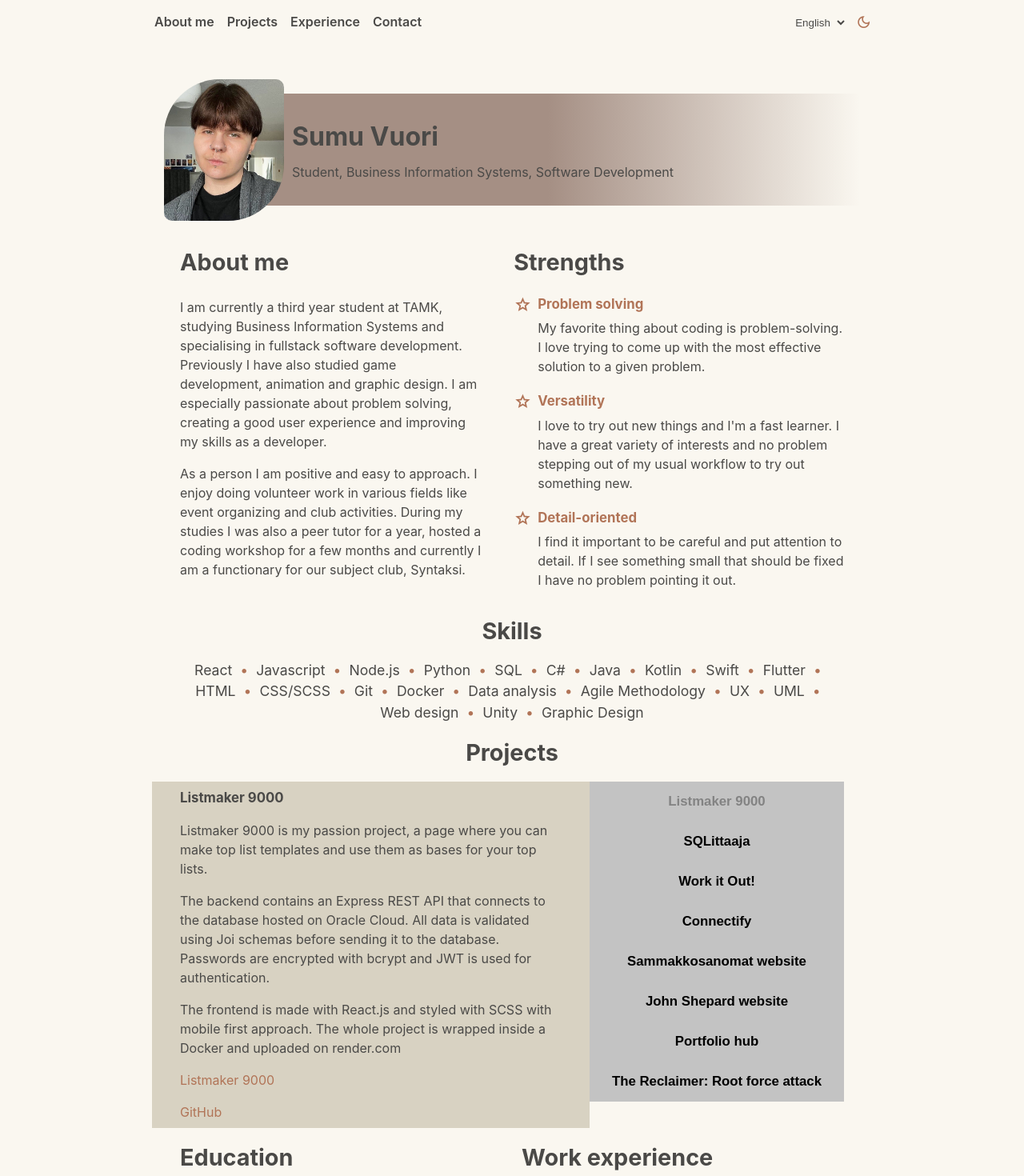
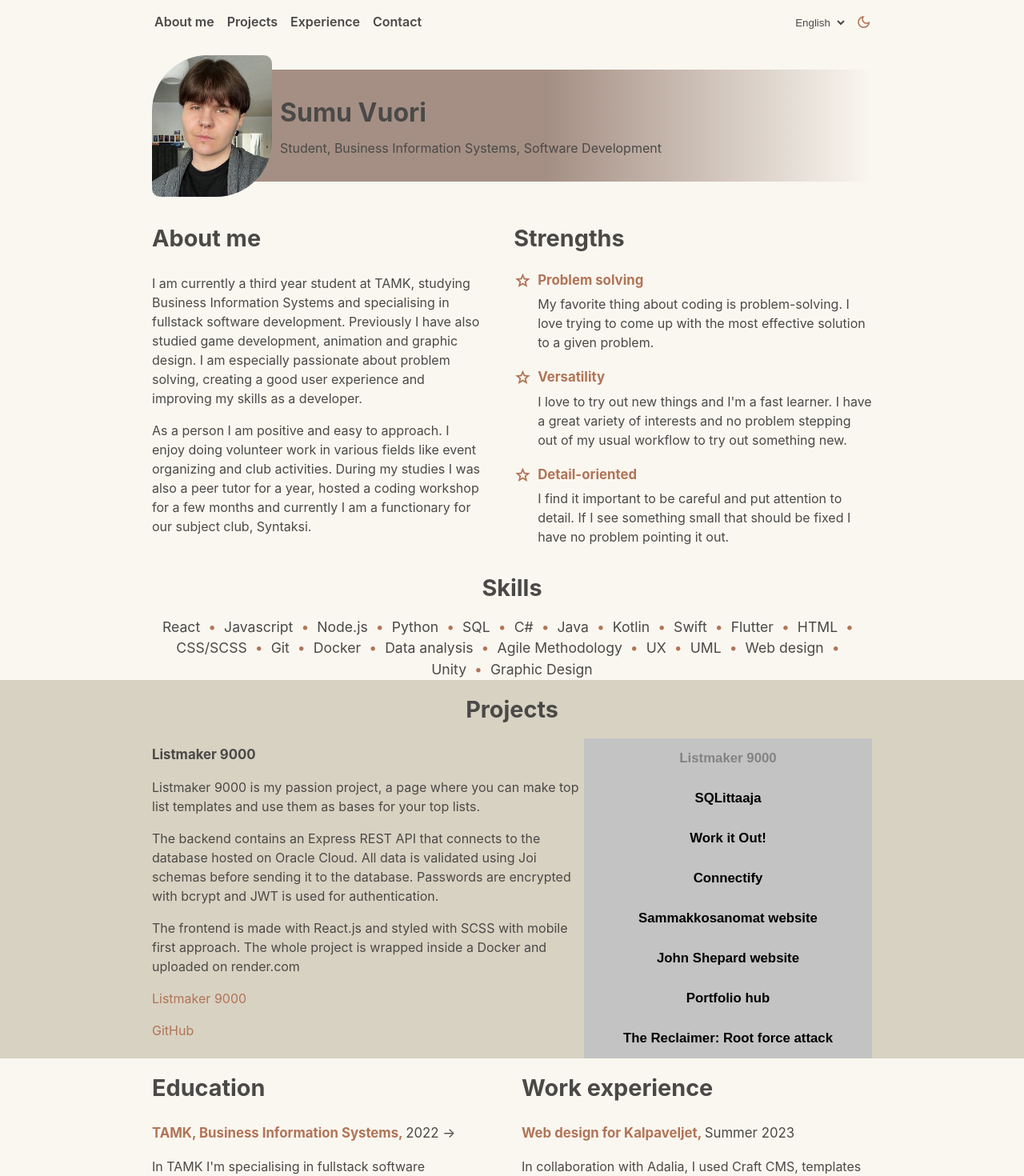
Before and after one commit to vuorisumu/portfolio, a React (Vite) app: page / in a window 1280 px wide. Shown: the top 1470 px of the page at 80% size. Built offline with nearby package versions, Linux system fonts and the light colour scheme.

Commit message:
feat: modify background to be full width

```diff
--- a/src/App.jsx
+++ b/src/App.jsx
@@ -18,11 +18,25 @@ function App() {
 
           <div id="content">
             <main>
-              <GeneralInfo />
-              <About />
-              <Projects />
-              <Cv />
-              <Contact />
+              <section>
+                <GeneralInfo />
+              </section>
+
+              <section>
+                <About />
+              </section>
+
+              <section>
+                <Projects />
+              </section>
+
+              <section>
+                <Cv />
+              </section>
+
+              <section>
+                <Contact />
+              </section>
             </main>
           </div>
           <footer>
--- a/src/styles/_projects.scss
+++ b/src/styles/_projects.scss
@@ -14,9 +14,9 @@
 
     #projectDisplay {
         flex: 60%;
-        margin-left: calc(defaults.$sidePadding * -1);
-        padding: defaults.$verticalPadding defaults.$sidePadding;
-        background: theme.$secondary-color;
+        // margin-left: calc(defaults.$sidePadding * -1);
+        // padding: defaults.$verticalPadding defaults.$sidePadding;
+        // background: theme.$secondary-color;
     }
 
     .projectButtons {
--- a/src/styles/main.css
+++ b/src/styles/main.css
@@ -123,9 +123,6 @@ p {
 }
 #projectContainer #projectDisplay {
   flex: 60%;
-  margin-left: -35px;
-  padding: 0px 35px;
-  background: var(--secondary-color);
 }
 #projectContainer .projectButtons {
   flex: 40%;
@@ -282,15 +279,18 @@ ul {
   position: relative;
 }
 
-#content {
-  min-width: 370px;
-  max-width: 900px;
-  margin: auto;
-  padding: 30px 40px 2.5rem 40px;
+main {
+  padding-bottom: 2.5rem;
+}
+
+main > section:nth-child(2n+1):not(:first-of-type) {
+  background: var(--secondary-color);
 }
 
 main article {
   padding: 0px 35px;
+  max-width: 900px;
+  margin: auto;
 }
 
 footer {
@@ -299,6 +299,7 @@ footer {
   width: 100%;
   height: 2.5rem;
   text-align: center;
+  background: var(--secondary-color);
 }
 
 a {
--- a/src/styles/main.scss
+++ b/src/styles/main.scss
@@ -43,15 +43,18 @@ $footer-height: 2.5rem;
     position: relative;
   }
 
-  #content {
-    min-width: 370px;
-    max-width: 900px;
-    margin: auto;
-    padding: 30px 40px $footer-height 40px;
+ main {
+    padding-bottom: $footer-height;
+  }
+
+  main > section:nth-child(2n+1):not(:first-of-type) {
+    background: theme.$secondary-color;
   }
 
   main article {
     @include defaults.articlePadding();
+    max-width: 900px;
+    margin: auto;
   }
 
   footer {
@@ -60,6 +63,7 @@ $footer-height: 2.5rem;
     width: 100%;
     height: $footer-height;
     text-align: center;
+    background: theme.$secondary-color;
   }
 
   a {
```
Also changed, not shown: 1 other file (tests, documents, lock files or other folders).
